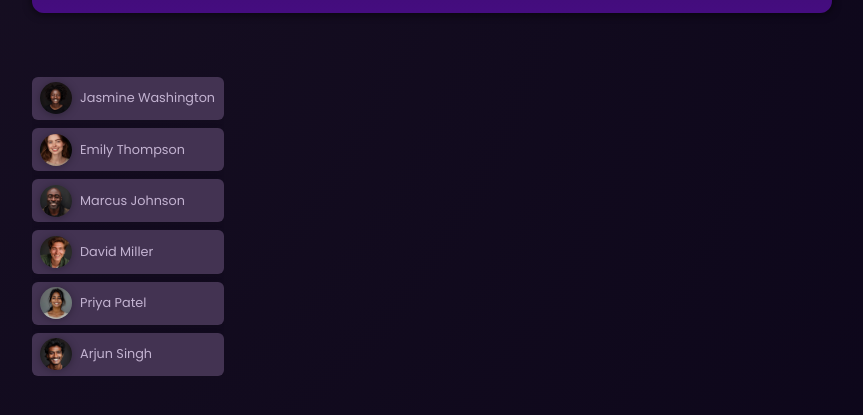
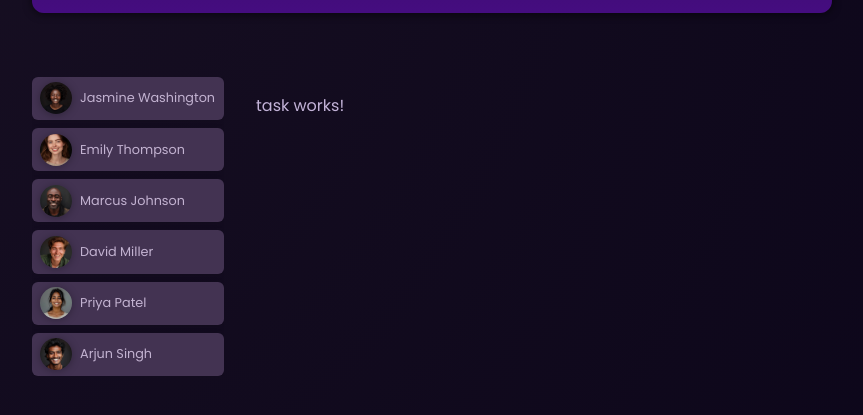
Before and after one commit to KlasniMisho123/Hikely, an Angular app: page / in a window 1280 px wide. Shown: the part 195-610 px from the top of the page, without its empty margins (208-1071 px from the left). Built offline with nearby package versions, Linux system fonts and the light colour scheme.

Commit message:
task input

```diff
--- a/src/app/app.html
+++ b/src/app/app.html
@@ -51,5 +51,5 @@
     </li>
   </ul>
 
-
+  <app-task />
 </main>
--- a/src/app/app.ts
+++ b/src/app/app.ts
@@ -2,10 +2,11 @@ import { Component, signal } from '@angular/core';
 import { HeaderComponent } from "./header/header";
 import { User } from './user/user';
 import { DUMMY_USERS } from './dummy-users';
+import { Task } from "./task/task";
 
 @Component({
   selector: 'app-root',
-  imports: [HeaderComponent, User],
+  imports: [HeaderComponent, User, Task],
   templateUrl: './app.html',
   styleUrl: './app.css'
 })
--- /dev/null
+++ b/src/app/task/task.html
@@ -0,0 +1 @@
+<p>task works!</p>
```
Also changed, not shown: src/app/task/task.ts (added, +11 -0 lines), src/app/user/user.ts (+0 -8 lines), src/app/task/task.css (added).
